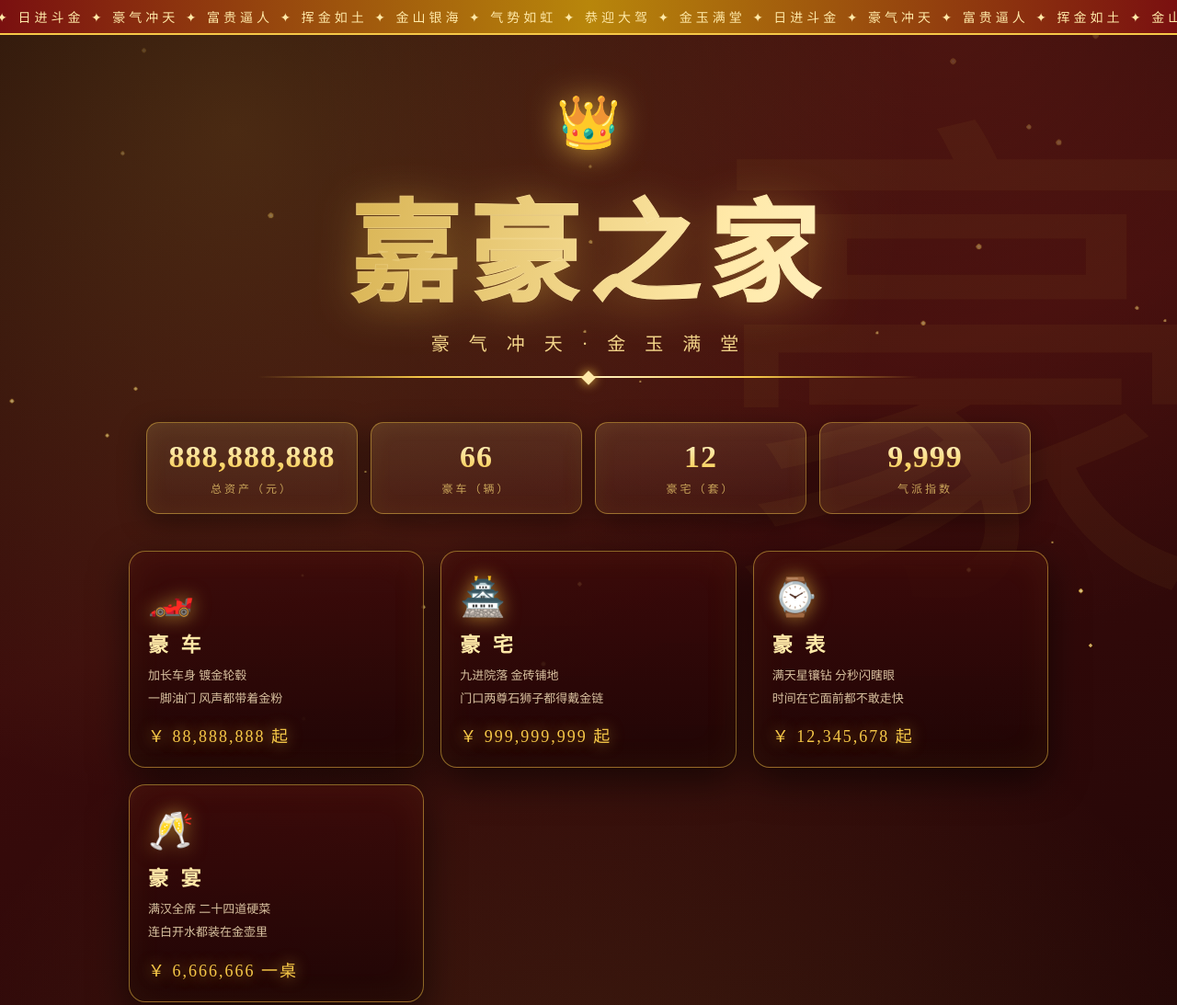
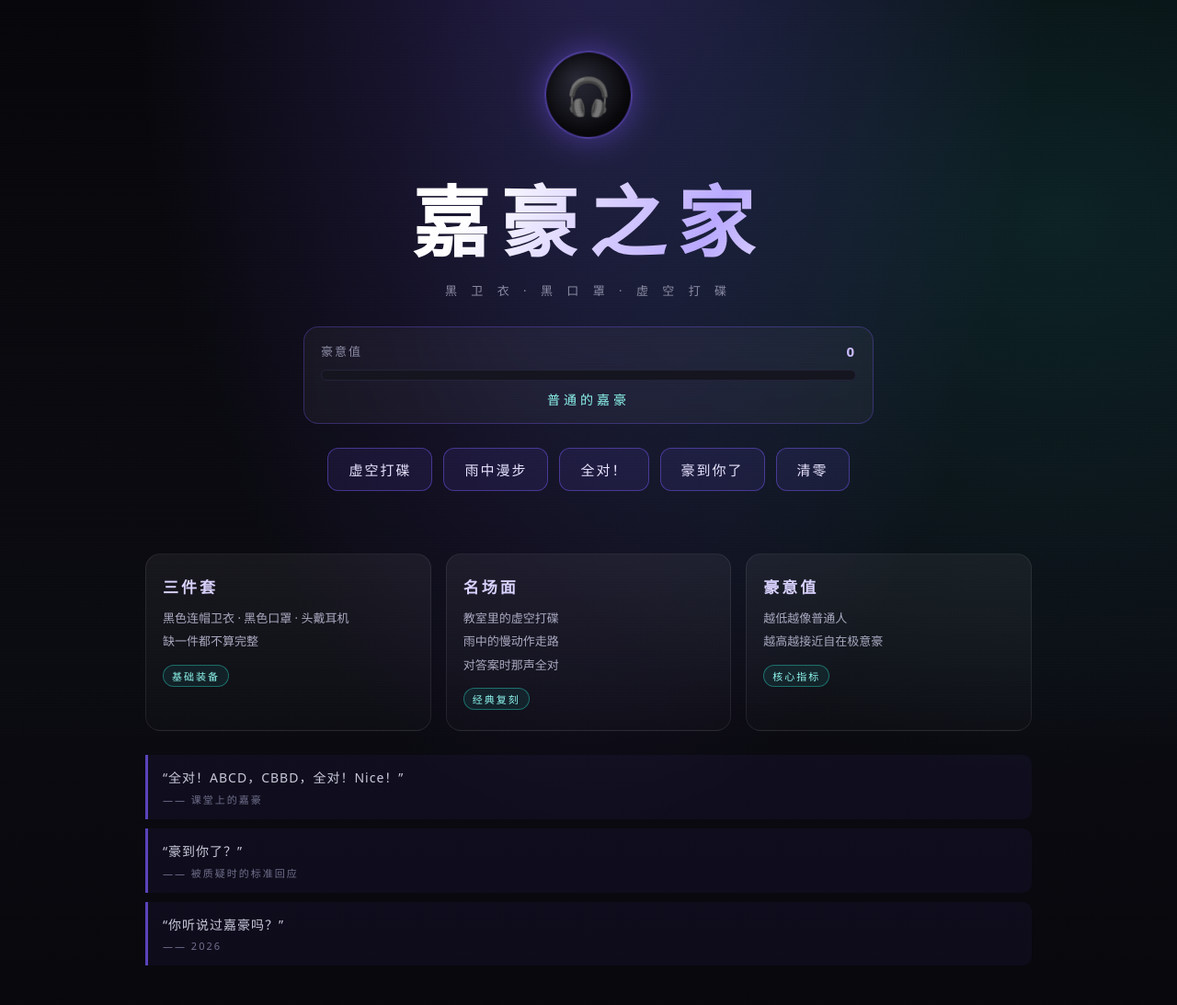
Before and after one commit to Hakimi-Meow/BaiLu-Lab, a plain HTML site: page hao/index.html in a window 1280 px wide. Shown: the top 1093 px of the page at 92% size. Drawn offline with Linux system fonts and the light colour scheme.

Commit message:
feat: 嘉豪之家（嘉豪梗主题）

```diff
--- a/hao/index.html
+++ b/hao/index.html
@@ -3,300 +3,296 @@
 <head>
 <meta charset="UTF-8">
 <meta name="viewport" content="width=device-width, initial-scale=1.0">
-<title>嘉豪之家 · 豪气冲天</title>
+<title>嘉豪之家</title>
 <style>
   :root{
-    --gold-1:#ffe9a8;
-    --gold-2:#f7c948;
-    --gold-3:#c9971b;
-    --deep:#2b0b0b;
+    --bg:#07070b;
+    --ink:#e9e9f2;
+    --dim:#8a8aa3;
+    --neon:#7b5cff;
+    --neon2:#28e0d0;
   }
   *{margin:0;padding:0;box-sizing:border-box;}
   html,body{width:100%;overflow-x:hidden;}
   body{
-    font-family:"Songti SC","STSong","SimSun",serif;
-    color:#fff4d6;
     background:
-      radial-gradient(circle at 20% 10%, rgba(247,201,72,.18), transparent 45%),
-      radial-gradient(circle at 80% 0%, rgba(255,90,60,.16), transparent 40%),
-      radial-gradient(circle at 50% 100%, rgba(247,201,72,.12), transparent 50%),
-      linear-gradient(160deg,#1a0505 0%,#3a0b0b 40%,#1a0505 100%);
+      radial-gradient(ellipse at 50% -10%, rgba(123,92,255,.25), transparent 55%),
+      radial-gradient(ellipse at 90% 20%, rgba(40,224,208,.12), transparent 45%),
+      linear-gradient(#07070b,#0b0b12 60%,#07070b);
+    color:var(--ink);
+    font-family:"PingFang SC","Microsoft YaHei",system-ui,sans-serif;
     min-height:100vh;
+    overflow-x:hidden;
+  }
+  /* 扫描线 */
+  body::after{
+    content:"";position:fixed;inset:0;pointer-events:none;z-index:5;
+    background:repeating-linear-gradient(0deg,rgba(255,255,255,.025) 0 1px,transparent 1px 3px);
+    mix-blend-mode:overlay;
+  }
+  .wrap{max-width:1000px;margin:0 auto;padding:0 18px;position:relative;z-index:2;}
+
+  /* 顶部 */
+  header{padding:64px 0 26px;text-align:center;position:relative;}
+  .mask{
+    width:96px;height:96px;margin:0 auto 16px;border-radius:50%;
+    background:radial-gradient(circle at 34% 30%,#2a2a38,#0d0d12 70%);
+    border:2px solid rgba(123,92,255,.55);
+    box-shadow:0 0 34px rgba(123,92,255,.45),inset 0 0 28px rgba(0,0,0,.9);
+    display:flex;align-items:center;justify-content:center;
+    font-size:40px;
+    animation:hover 3.6s ease-in-out infinite;
+  }
+  @keyframes hover{0%,100%{transform:translateY(0) rotate(-2deg);}50%{transform:translateY(-10px) rotate(2deg);}}
+
+  h1{
+    font-size:clamp(38px,11vw,84px);letter-spacing:12px;font-weight:800;
+    position:relative;display:inline-block;
+    background:linear-gradient(120deg,#fff 10%,#b9a8ff 40%,#fff 60%,#8ef7ef 85%);
+    background-size:220% auto;
+    -webkit-background-clip:text;background-clip:text;color:transparent;
+    animation:flow 6s linear infinite;
+  }
+  @keyframes flow{to{background-position:220% center;}}
+  h1::before,h1::after{
+    content:attr(data-t);position:absolute;left:0;top:0;width:100%;
+    background:inherit;-webkit-background-clip:text;background-clip:text;color:transparent;
+    opacity:.55;
+  }
+  h1::before{transform:translate(-2px,0);filter:hue-rotate(-40deg);animation:g1 4s steps(2) infinite;}
+  h1::after{transform:translate(2px,0);filter:hue-rotate(50deg);animation:g2 3s steps(2) infinite;}
+  @keyframes g1{0%,90%{opacity:0;}92%,100%{opacity:.5;}}
+  @keyframes g2{0%,88%{opacity:0;}90%,100%{opacity:.45;}}
+
+  .sub{margin-top:8px;color:var(--dim);letter-spacing:6px;font-size:13px;}
+
+  /* 豪意值 */
+  .meter{
+    margin:30px auto 0;max-width:620px;
+    background:rgba(255,255,255,.04);border:1px solid rgba(123,92,255,.3);
+    border-radius:16px;padding:16px 18px;backdrop-filter:blur(6px);
+  }
+  .meter .top{display:flex;justify-content:space-between;font-size:13px;color:var(--dim);letter-spacing:2px;}
+  .meter .top b{color:#c9bcff;font-size:15px;}
+  .bar{height:12px;border-radius:99px;background:#15151f;margin-top:10px;overflow:hidden;border:1px solid #23233a;}
+  .fill{
+    height:100%;width:0%;border-radius:99px;
+    background:linear-gradient(90deg,#4b3bd6,#7b5cff 40%,#28e0d0);
+    box-shadow:0 0 18px rgba(123,92,255,.7);
+    transition:width .5s cubic-bezier(.2,.9,.2,1);
+  }
+  .rank{margin-top:10px;text-align:center;font-size:14px;letter-spacing:4px;color:#8ef7ef;min-height:20px;}
+
+  /* 按钮区 */
+  .actions{display:flex;flex-wrap:wrap;gap:12px;justify-content:center;margin:26px 0 8px;}
+  button{
+    font-family:inherit;cursor:pointer;
+    padding:12px 22px;border-radius:12px;font-size:15px;letter-spacing:2px;
+    color:#e8e3ff;background:rgba(123,92,255,.10);
+    border:1px solid rgba(123,92,255,.45);
+    transition:.18s ease;
+  }
+  button:hover{background:rgba(123,92,255,.22);box-shadow:0 0 22px rgba(123,92,255,.35);transform:translateY(-2px);}
+  button:active{transform:scale(.96);}
+
+  /* 卡片 */
+  .grid{
+    display:grid;gap:16px;margin:34px 0 10px;
+    grid-template-columns:repeat(auto-fit,minmax(230px,1fr));
+  }
+  .card{
+    padding:22px 18px;border-radius:16px;
+    background:linear-gradient(180deg,rgba(255,255,255,.055),rgba(255,255,255,.015));
+    border:1px solid rgba(255,255,255,.08);
+    transition:.22s ease;position:relative;overflow:hidden;
+  }
+  .card:hover{border-color:rgba(123,92,255,.55);transform:translateY(-4px);box-shadow:0 14px 40px rgba(0,0,0,.55);}
+  .card h3{font-size:17px;letter-spacing:3px;margin-bottom:10px;color:#d9d2ff;}
+  .card p{font-size:13px;line-height:1.95;color:#a9a9c0;}
+  .card .tag{
+    display:inline-block;margin-top:12px;font-size:11px;letter-spacing:2px;
+    padding:3px 9px;border-radius:99px;color:#8ef7ef;
+    border:1px solid rgba(40,224,208,.4);background:rgba(40,224,208,.08);
   }
 
-  /* 金粉飘浮 */
-  .dust{position:fixed;inset:0;pointer-events:none;z-index:1;overflow:hidden;}
-  .dust i{
-    position:absolute;bottom:-20px;width:6px;height:6px;border-radius:50%;
-    background:radial-gradient(circle,#fff6cf,#f7c948 60%,transparent 70%);
-    animation:rise linear infinite;opacity:.7;
+  /* 语录 */
+  .quotes{margin:26px 0 10px;display:grid;gap:10px;}
+  .quote{
+    padding:14px 16px;border-left:3px solid rgba(123,92,255,.7);
+    background:rgba(123,92,255,.06);border-radius:0 10px 10px 0;
+    font-size:14px;color:#c9c9dc;letter-spacing:1px;
   }
-  @keyframes rise{
-    0%{transform:translateY(0) scale(.6);opacity:0;}
-    15%{opacity:.9;}
-    100%{transform:translateY(-115vh) scale(1.1);opacity:0;}
+  .quote span{display:block;margin-top:6px;font-size:11px;color:#6f6f8c;letter-spacing:2px;}
+
+  footer{padding:40px 0 60px;text-align:center;font-size:12px;color:#5f5f78;letter-spacing:2px;}
+
+  /* 特效层 */
+  .fx{position:fixed;inset:0;pointer-events:none;z-index:4;overflow:hidden;}
+  .drop{
+    position:absolute;top:-10vh;width:2px;height:18px;border-radius:2px;
+    background:linear-gradient(transparent,#8fd8ff);opacity:.55;
+    animation:fall linear forwards;
   }
-
-  /* 顶部横幅 */
-  .marquee{
-    position:relative;z-index:3;
-    background:linear-gradient(90deg,#7a1010,#b8860b,#7a1010);
-    border-bottom:2px solid var(--gold-2);
-    overflow:hidden;white-space:nowrap;
-    font-size:14px;letter-spacing:4px;color:#ffe9a8;
-    padding:8px 0;
+  @keyframes fall{to{transform:translateY(120vh);opacity:0;}}
+  .bit{
+    position:absolute;font-size:22px;font-weight:800;
+    animation:fly .9s ease-out forwards;pointer-events:none;
   }
-  .marquee span{display:inline-block;animation:scroll 22s linear infinite;}
-  @keyframes scroll{from{transform:translateX(0);}to{transform:translateX(-50%);}}
-
-  /* 主视觉 */
-  .hero{
-    position:relative;z-index:2;text-align:center;
-    padding:70px 20px 40px;
+  @keyframes fly{
+    0%{transform:translate(0,0) scale(.6);opacity:1;}
+    100%{transform:translate(var(--dx),var(--dy)) scale(1.15);opacity:0;}
   }
-  .crown{font-size:56px;filter:drop-shadow(0 0 18px rgba(247,201,72,.8));animation:bob 3s ease-in-out infinite;}
-  @keyframes bob{0%,100%{transform:translateY(0);}50%{transform:translateY(-10px);}}
-
-  h1{
-    font-size:clamp(48px,13vw,120px);
-    letter-spacing:10px;
-    margin:6px 0 4px;
-    background:linear-gradient(100deg,#b8860b 0%,#ffe9a8 25%,#fffdf2 40%,#f7c948 60%,#b8860b 100%);
-    background-size:250% auto;
-    -webkit-background-clip:text;background-clip:text;
-    color:transparent;
-    -webkit-text-stroke:1px rgba(255,235,180,.25);
-    animation:shine 5s linear infinite;
-    filter:drop-shadow(0 6px 24px rgba(247,201,72,.35));
+  .ring{
+    position:absolute;border-radius:50%;border:2px solid rgba(123,92,255,.8);
+    animation:ring .7s ease-out forwards;pointer-events:none;
   }
-  @keyframes shine{to{background-position:250% center;}}
-
-  .sub{
-    font-size:clamp(14px,3.4vw,20px);letter-spacing:8px;
-    color:#f3d58a;
-  }
-  .rule{
-    width:min(720px,86vw);height:2px;margin:22px auto 0;
-    background:linear-gradient(90deg,transparent,#f7c948,#fff3c4,#f7c948,transparent);
-    position:relative;
-  }
-  .rule::after{
-    content:"◆";position:absolute;left:50%;top:-11px;transform:translateX(-50%);
-    color:#ffe9a8;font-size:16px;text-shadow:0 0 12px #f7c948;
-  }
-
-  /* 数据条 */
-  .stats{
-    position:relative;z-index:2;
-    display:flex;flex-wrap:wrap;gap:14px;justify-content:center;
-    padding:8px 16px 40px;
-  }
-  .stat{
-    min-width:150px;flex:1 1 150px;max-width:230px;
-    padding:18px 14px;border-radius:14px;text-align:center;
-    background:linear-gradient(180deg,rgba(255,233,168,.10),rgba(255,233,168,.03));
-    border:1px solid rgba(247,201,72,.45);
-    box-shadow:inset 0 0 24px rgba(247,201,72,.08),0 8px 30px rgba(0,0,0,.4);
-  }
-  .stat b{
-    display:block;font-size:clamp(22px,6vw,34px);
-    background:linear-gradient(180deg,#fff6cf,#f7c948);
-    -webkit-background-clip:text;background-clip:text;color:transparent;
-    letter-spacing:1px;
-  }
-  .stat small{display:block;margin-top:6px;font-size:12px;letter-spacing:3px;color:#c9a45a;}
-
-  /* 宫格 */
-  .grid{
-    position:relative;z-index:2;
-    display:grid;gap:18px;
-    grid-template-columns:repeat(auto-fit,minmax(240px,1fr));
-    max-width:1040px;margin:0 auto;padding:0 20px 50px;
-  }
-  .card{
-    position:relative;overflow:hidden;
-    padding:26px 20px 22px;border-radius:18px;
-    background:linear-gradient(180deg,rgba(60,10,10,.85),rgba(30,5,5,.9));
-    border:1px solid rgba(247,201,72,.5);
-    box-shadow:0 14px 40px rgba(0,0,0,.55),inset 0 0 40px rgba(247,201,72,.06);
-    transition:transform .25s ease,box-shadow .25s ease,border-color .25s ease;
-  }
-  .card:hover{transform:translateY(-6px);border-color:#ffe9a8;box-shadow:0 22px 50px rgba(247,201,72,.22);}
-  .card::before{
-    content:"";position:absolute;top:-60%;left:-60%;width:60%;height:220%;
-    background:linear-gradient(90deg,transparent,rgba(255,255,255,.22),transparent);
-    transform:rotate(18deg);
-    animation:sweep 4.5s ease-in-out infinite;
-  }
-  @keyframes sweep{0%,60%{left:-70%;}100%{left:130%;}}
-
-  .card .icon{font-size:40px;filter:drop-shadow(0 0 10px rgba(247,201,72,.6));}
-  .card h3{font-size:22px;letter-spacing:4px;margin:10px 0 8px;color:#ffe9a8;}
-  .card p{font-size:13px;line-height:1.9;color:#d9c2a0;}
-  .card .price{
-    margin-top:14px;font-size:18px;letter-spacing:2px;
-    color:#f7c948;text-shadow:0 0 16px rgba(247,201,72,.6);
-  }
-
-  /* 按钮 */
-  .cta{position:relative;z-index:2;text-align:center;padding:6px 20px 70px;}
-  button{
-    font-family:inherit;cursor:pointer;
-    padding:16px 54px;border-radius:999px;
-    font-size:18px;letter-spacing:6px;font-weight:700;
-    color:#3a1200;
-    background:linear-gradient(180deg,#fff6cf,#f7c948 45%,#c9971b);
-    border:2px solid #fff3c4;
-    box-shadow:0 0 0 4px rgba(247,201,72,.15),0 14px 36px rgba(247,201,72,.35);
-    transition:transform .16s ease,box-shadow .16s ease;
-  }
-  button:hover{transform:translateY(-3px) scale(1.02);box-shadow:0 0 0 6px rgba(247,201,72,.2),0 20px 44px rgba(247,201,72,.45);}
-  button:active{transform:scale(.97);}
-  .hint{margin-top:18px;font-size:12px;letter-spacing:3px;color:#a98d5d;}
-
-  /* 底部 */
-  footer{
-    position:relative;z-index:2;text-align:center;
-    padding:26px 20px 40px;font-size:12px;letter-spacing:3px;color:#8f7448;
-    border-top:1px solid rgba(247,201,72,.2);
-  }
-
-  /* 金币喷射 */
-  .coin{
-    position:fixed;z-index:99;pointer-events:none;font-size:26px;
-    animation:pop 1.1s ease-out forwards;
-  }
-  @keyframes pop{
-    0%{transform:translate(0,0) scale(.4);opacity:1;}
-    100%{transform:translate(var(--dx),var(--dy)) scale(1.2) rotate(var(--rot));opacity:0;}
-  }
-
-  /* 大字水印 */
-  .watermark{
-    position:fixed;right:-4vw;top:24vh;z-index:0;
-    font-size:44vw;line-height:.8;color:rgba(247,201,72,.045);
-    pointer-events:none;user-select:none;
-  }
+  @keyframes ring{0%{transform:scale(.2);opacity:.9;}100%{transform:scale(2.4);opacity:0;}}
 </style>
 </head>
 <body>
+<div class="fx" id="fx"></div>
 
-<div class="dust" id="dust"></div>
-<div class="watermark">豪</div>
+<div class="wrap">
+  <header>
+    <div class="mask">🎧</div>
+    <h1 data-t="嘉豪之家">嘉豪之家</h1>
+    <div class="sub">黑 卫 衣 · 黑 口 罩 · 虚 空 打 碟</div>
 
-<div class="marquee">
-  <span id="mq">恭迎大驾 ✦ 金玉满堂 ✦ 日进斗金 ✦ 豪气冲天 ✦ 富贵逼人 ✦ 挥金如土 ✦ 金山银海 ✦ 气势如虹 ✦ </span>
+    <div class="meter">
+      <div class="top"><span>豪意值</span><b id="val">0</b></div>
+      <div class="bar"><div class="fill" id="fill"></div></div>
+      <div class="rank" id="rank">普通的嘉豪</div>
     </div>
 
-<header class="hero">
-  <div class="crown">👑</div>
-  <h1>嘉豪之家</h1>
-  <div class="sub">豪 气 冲 天 · 金 玉 满 堂</div>
-  <div class="rule"></div>
+    <div class="actions">
+      <button data-act="disc">虚空打碟</button>
+      <button data-act="rain">雨中漫步</button>
+      <button data-act="all">全对！</button>
+      <button data-act="haole">豪到你了</button>
+      <button data-act="reset">清零</button>
+    </div>
   </header>
-
-<section class="stats">
-  <div class="stat"><b id="s1">0</b><small>总资产（元）</small></div>
-  <div class="stat"><b id="s2">0</b><small>豪车（辆）</small></div>
-  <div class="stat"><b id="s3">0</b><small>豪宅（套）</small></div>
-  <div class="stat"><b id="s4">0</b><small>气派指数</small></div>
-</section>
 
   <section class="grid">
     <article class="card">
-    <div class="icon">🏎️</div>
-    <h3>豪 车</h3>
-    <p>加长车身 镀金轮毂<br>一脚油门 风声都带着金粉</p>
-    <div class="price">￥ 88,888,888 起</div>
+      <h3>三件套</h3>
+      <p>黑色连帽卫衣 · 黑色口罩 · 头戴耳机<br>缺一件都不算完整</p>
+      <div class="tag">基础装备</div>
     </article>
     <article class="card">
-    <div class="icon">🏯</div>
-    <h3>豪 宅</h3>
-    <p>九进院落 金砖铺地<br>门口两尊石狮子都得戴金链</p>
-    <div class="price">￥ 999,999,999 起</div>
+      <h3>名场面</h3>
+      <p>教室里的虚空打碟<br>雨中的慢动作走路<br>对答案时那声全对</p>
+      <div class="tag">经典复刻</div>
     </article>
     <article class="card">
-    <div class="icon">⌚</div>
-    <h3>豪 表</h3>
-    <p>满天星镶钻 分秒闪瞎眼<br>时间在它面前都不敢走快</p>
-    <div class="price">￥ 12,345,678 起</div>
-  </article>
-  <article class="card">
-    <div class="icon">🥂</div>
-    <h3>豪 宴</h3>
-    <p>满汉全席 二十四道硬菜<br>连白开水都装在金壶里</p>
-    <div class="price">￥ 6,666,666 一桌</div>
+      <h3>豪意值</h3>
+      <p>越低越像普通人<br>越高越接近自在极意豪</p>
+      <div class="tag">核心指标</div>
     </article>
   </section>
 
-<div class="cta">
-  <button id="go">点 我 豪 一 把</button>
-  <div class="hint">每点一次 家底更厚一分</div>
-</div>
+  <section class="quotes">
+    <div class="quote">“全对！ABCD，CBBD，全对！Nice！”<span>—— 课堂上的嘉豪</span></div>
+    <div class="quote">“豪到你了？”<span>—— 被质疑时的标准回应</span></div>
+    <div class="quote">“你听说过嘉豪吗？”<span>—— 2026</span></div>
+  </section>
 
   <footer>
-  嘉豪之家 · 豪气冲天 · 仅供一乐<br>
-  本页面为玩笑作品 不构成任何消费建议
+    嘉豪之家 · 仅供一乐 · 请勿对号入座<br>
+    真正的嘉豪，从不在意别人怎么看
   </footer>
+</div>
 
 <script>
 (function () {
-  // 金色浮尘
-  var dust = document.getElementById('dust');
-  for (var i = 0; i < 40; i++) {
-    var s = document.createElement('i');
-    s.style.left = Math.random() * 100 + 'vw';
-    var dur = 8 + Math.random() * 10;
-    s.style.animationDuration = dur + 's';
-    s.style.animationDelay = (-Math.random() * dur) + 's';
-    s.style.width = s.style.height = (3 + Math.random() * 5) + 'px';
-    dust.appendChild(s);
+  var fx = document.getElementById('fx');
+  var fill = document.getElementById('fill');
+  var valEl = document.getElementById('val');
+  var rankEl = document.getElementById('rank');
+  var score = 0;
+
+  var RANKS = [
+    [0,   '普通的嘉豪'],
+    [20,  '入门嘉豪'],
+    [40,  '进阶嘉豪'],
+    [60,  '资深嘉豪'],
+    [80,  '嘉豪宗师'],
+    [100, '自在极意豪']
+  ];
+
+  function rankOf(s) {
+    var r = RANKS[0][1];
+    for (var i = 0; i < RANKS.length; i++) if (s >= RANKS[i][0]) r = RANKS[i][1];
+    return r;
   }
 
-  // 跑马灯无缝
-  var mq = document.getElementById('mq');
-  mq.innerHTML += mq.innerHTML;
+  function setScore(s) {
+    score = Math.max(0, Math.min(100, s));
+    fill.style.width = score + '%';
+    valEl.textContent = score;
+    rankEl.textContent = rankOf(score);
+  }
 
-  // 数字滚动
-  function countTo(el, target, ms) {
-    var start = 0, t0 = null;
-    function step(t) {
-      if (!t0) t0 = t;
-      var p = Math.min((t - t0) / ms, 1);
-      var eased = 1 - Math.pow(1 - p, 3);
-      var v = Math.floor(start + (target - start) * eased);
-      el.textContent = v.toLocaleString('zh-CN');
-      if (p < 1) requestAnimationFrame(step);
+  function burst(x, y, items, n) {
+    for (var i = 0; i < n; i++) {
+      var b = document.createElement('div');
+      b.className = 'bit';
+      b.textContent = items[Math.floor(Math.random() * items.length)];
+      b.style.left = x + 'px';
+      b.style.top = y + 'px';
+      b.style.setProperty('--dx', (Math.random() * 260 - 130) + 'px');
+      b.style.setProperty('--dy', (-Math.random() * 220 - 40) + 'px');
+      fx.appendChild(b);
+      setTimeout(function (node) { return function () { node.remove(); }; }(b), 950);
     }
-    requestAnimationFrame(step);
   }
-  countTo(document.getElementById('s1'), 888888888, 1800);
-  countTo(document.getElementById('s2'), 66, 1400);
-  countTo(document.getElementById('s3'), 12, 1600);
-  countTo(document.getElementById('s4'), 9999, 2000);
 
-  // 豪一把
-  var btn = document.getElementById('go');
-  var pop = 0;
+  function ripple(x, y) {
+    var r = document.createElement('div');
+    r.className = 'ring';
+    r.style.left = (x - 30) + 'px';
+    r.style.top = (y - 30) + 'px';
+    r.style.width = '60px';
+    r.style.height = '60px';
+    fx.appendChild(r);
+    setTimeout(function () { r.remove(); }, 750);
+  }
+
+  function rain() {
+    for (var i = 0; i < 26; i++) {
+      var d = document.createElement('div');
+      d.className = 'drop';
+      d.style.left = (Math.random() * 100) + 'vw';
+      d.style.animationDuration = (0.9 + Math.random() * 0.9) + 's';
+      d.style.animationDelay = (Math.random() * 0.5) + 's';
+      fx.appendChild(d);
+      setTimeout(function (node) { return function () { node.remove(); }; }(d), 2200);
+    }
+  }
+
+  document.querySelectorAll('button[data-act]').forEach(function (btn) {
     btn.addEventListener('click', function (e) {
-    pop++;
-    var n = 14 + Math.min(pop * 2, 26);
-    for (var i = 0; i < n; i++) {
-      var c = document.createElement('div');
-      c.className = 'coin';
-      c.textContent = ['💰', '🪙', '💎', '👑'][Math.floor(Math.random() * 4)];
-      c.style.left = e.clientX + 'px';
-      c.style.top = e.clientY + 'px';
-      c.style.setProperty('--dx', (Math.random() * 320 - 160) + 'px');
-      c.style.setProperty('--dy', (-Math.random() * 320 - 60) + 'px');
-      c.style.setProperty('--rot', (Math.random() * 720 - 360) + 'deg');
-      document.body.appendChild(c);
-      setTimeout(function (node) { return function () { node.remove(); }; }(c), 1200);
+      var act = btn.getAttribute('data-act');
+      ripple(e.clientX, e.clientY);
+      if (act === 'disc') {
+        burst(e.clientX, e.clientY, ['🎵', '🎶', '💿', '🎧'], 14);
+        setScore(score + 8);
+      } else if (act === 'rain') {
+        rain();
+        setScore(score + 10);
+      } else if (act === 'all') {
+        burst(e.clientX, e.clientY, ['✅', '全对', 'A', 'B', 'C', 'D'], 18);
+        setScore(score + 12);
+      } else if (act === 'haole') {
+        burst(e.clientX, e.clientY, ['豪', '帅', '装', '？'], 16);
+        setScore(score + 15);
+      } else if (act === 'reset') {
+        setScore(0);
       }
-    if (pop === 5) btn.textContent = '还 要 更 豪';
-    if (pop === 10) btn.textContent = '豪 无 人 性';
-    if (pop === 20) btn.textContent = '已 经 够 了';
     });
+  });
+
+  setScore(0);
 })();
 </script>
 </body>
```
Lines whose indentation alone changed are shown as unchanged.
